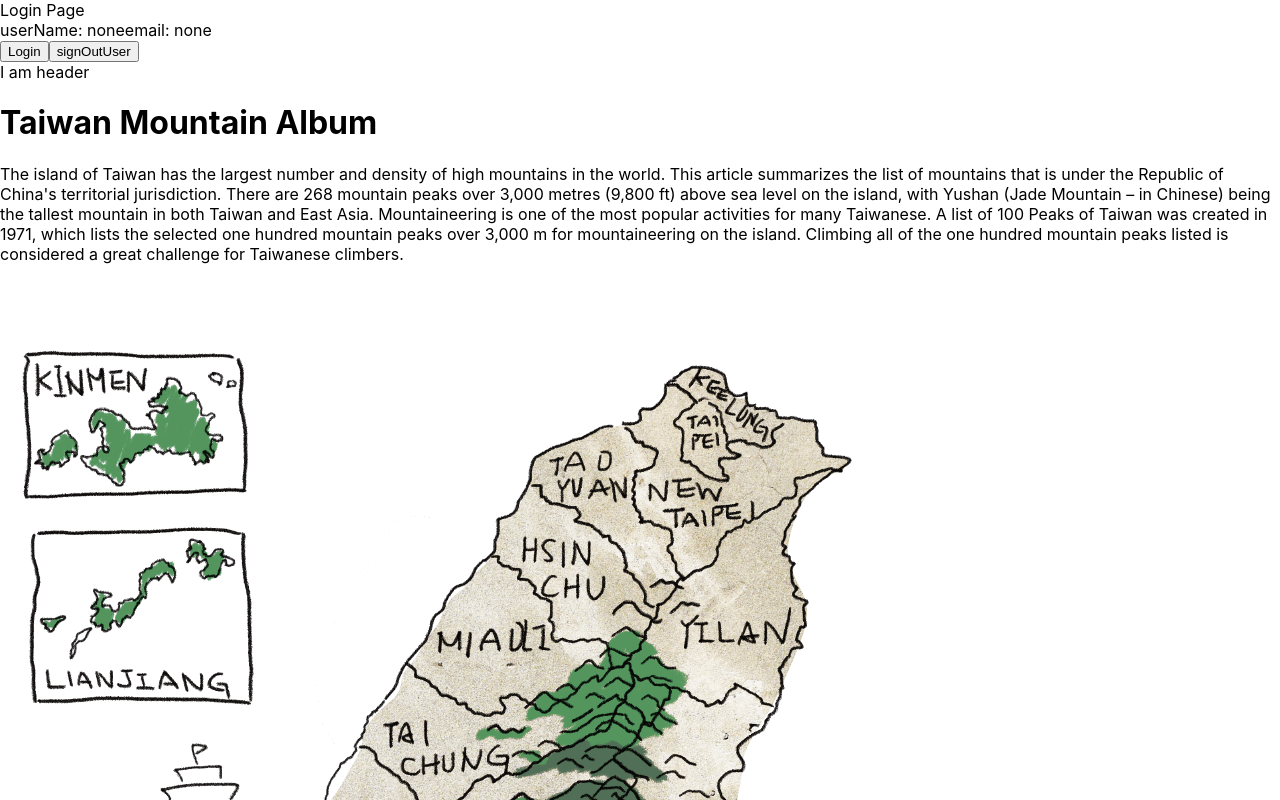
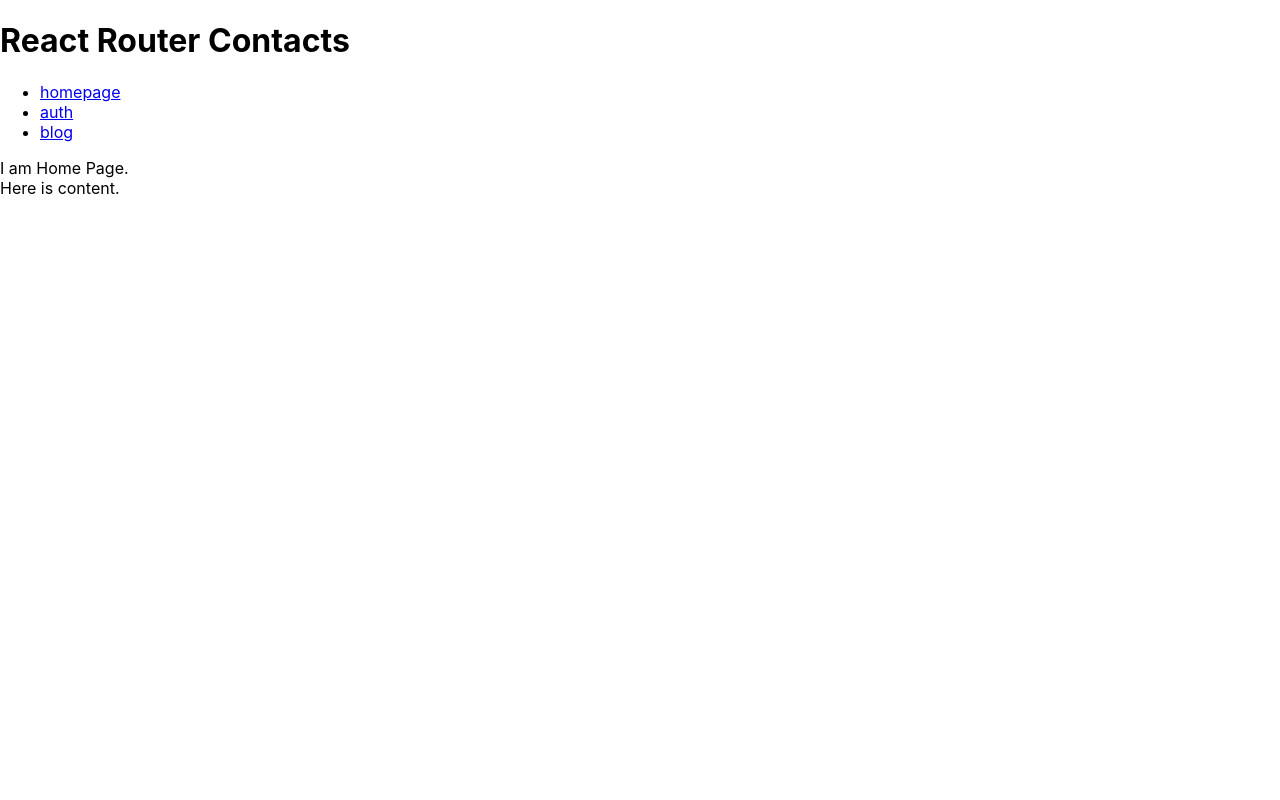
Before and after one commit to dddenrose/Mountain-Guide, a React (Create React App) app: page /homepage in a window 1280 px wide. Shown: the top 800 px of the page. Built offline with nearby package versions, Linux system fonts and the light colour scheme.

Commit message:
add react-router-dom

```diff
--- a/package.json
+++ b/package.json
@@ -13,6 +13,9 @@
     "firebase": "^9.17.1",
     "react": "^18.2.0",
     "react-dom": "^18.2.0",
+    "react-quill": "^2.0.0",
+    "react-router": "^6.8.2",
+    "react-router-dom": "^6.8.2",
     "react-scripts": "5.0.1",
     "typescript": "^4.9.5",
     "web-vitals": "^2.1.4"
--- a/src/App.tsx
+++ b/src/App.tsx
@@ -1,12 +1,54 @@
-import logo from './logo.svg';
-import Mainpage from './container/Mainpage';
+import logo from "./logo.svg";
+import { createBrowserRouter, RouterProvider } from "react-router-dom";
+import { initializeApp } from "firebase/app";
+import { getAnalytics } from "firebase/analytics";
+import ErrorPage from "./component/ErrorPage/ErrorPage";
+import BlogPage from "./container/BlogPage/BlogPage";
+import LoginPage from "./container/LoginPage/LoginPage";
+import Root from "./container/Root/Root";
+import Homepage from "./container/Homepage/Homepage";
+
+
+const firebaseConfig = {
+  apiKey: "AIzaSyD7V17yI2XCjEGW-780SZBmmP7jmf0Qg88",
+  authDomain: "react-mountain-ts.firebaseapp.com",
+  projectId: "react-mountain-ts",
+  storageBucket: "react-mountain-ts.appspot.com",
+  messagingSenderId: "792053469187",
+  appId: "1:792053469187:web:fa7b870233443ad22f3e36",
+  measurementId: "G-EYJFQWYTYF",
+};
+
+const app = initializeApp(firebaseConfig);
+const analytics = getAnalytics(app);
 
 function App() {
-  return (
-    <div className="App">
-      <Mainpage />
-    </div>
-  );
+  const router = createBrowserRouter([
+    {
+      path: "/",
+      element: <Root />,
+      errorElement: <ErrorPage />,
+      children: [
+        {
+          path: "homepage",
+          element: <Homepage app={app} />,
+          errorElement: <ErrorPage />,
+        },
+        {
+          path: "blog",
+          element: <BlogPage />,
+          errorElement: <ErrorPage />,
+        },
+        {
+          path: "auth",
+          element: <LoginPage app={app} />,
+          errorElement: <ErrorPage />,
+        },
+      ],
+    },
+  ]);
+
+  return <RouterProvider router={router} />;
 }
 
 export default App;
--- /dev/null
+++ b/src/component/ErrorPage/ErrorPage.tsx
@@ -0,0 +1,11 @@
+import React from "react";
+
+const ErrorPage = () => {
+  return (
+    <div>
+      Oops, Something Wrong. It will redirect to Homepage after 10 seconds.
+    </div>
+  );
+};
+
+export default ErrorPage;
--- /dev/null
+++ b/src/container/BlogPage/BlogPage.tsx
@@ -0,0 +1,9 @@
+import React from 'react'
+
+const BlogPage = () => {
+  return (
+    <div>BlogPage</div>
+  )
+}
+
+export default BlogPage
--- a/src/container/Homepage/Homepage.tsx
+++ b/src/container/Homepage/Homepage.tsx
@@ -2,23 +2,15 @@ import React from "react";
 import LoginPage from "../LoginPage/LoginPage";
 import taiwanMap from "../../image/illustrator.png";
 
-const Mainpage = ({ app }: { app: any }) => {
+const HomePage = ({ app }: { app: any }) => {
   const infoContent = `The island of Taiwan has the largest number and density of high mountains in the world. This article summarizes the list of mountains that is under the Republic of China's territorial jurisdiction.    There are 268 mountain peaks over 3,000 metres (9,800 ft) above sea level on the island, with Yushan (Jade Mountain – in Chinese) being the tallest mountain in both Taiwan and East Asia. Mountaineering is one of the most popular activities for many Taiwanese. A list of 100 Peaks of Taiwan was created in 1971, which lists the selected one hundred mountain peaks over 3,000 m for mountaineering on the island. Climbing all of the one hundred mountain peaks listed is considered a great challenge for Taiwanese climbers.`;
 
   return (
     <div className="mainpage">
-      <div className="header">I am header</div>
-      <div className="content">
-        <div className="mainInformation">
-          <h1 className="title">Taiwan Mountain Album</h1>
-          <div className="info">{infoContent}</div>
-        </div>
-        <div className="image">
-          <img src={taiwanMap}></img>
-        </div>
-      </div>
+      <div className="header">I am Home Page.</div>
+      <div>Here is content.</div>
     </div>
   );
 };
 
-export default Mainpage;
+export default HomePage;
--- a/src/container/Mainpage.tsx
+++ /dev/null
@@ -1,30 +0,0 @@
-import React from "react";
-import taiwanMap from "../image/map.jpg";
-import { initializeApp } from "firebase/app";
-import { getAnalytics } from "firebase/analytics";
-import LoginPage from "./LoginPage/LoginPage";
-import Homepage from "./Homepage/Homepage";
-
-const firebaseConfig = {
-  apiKey: "AIzaSyD7V17yI2XCjEGW-780SZBmmP7jmf0Qg88",
-  authDomain: "react-mountain-ts.firebaseapp.com",
-  projectId: "react-mountain-ts",
-  storageBucket: "react-mountain-ts.appspot.com",
-  messagingSenderId: "792053469187",
-  appId: "1:792053469187:web:fa7b870233443ad22f3e36",
-  measurementId: "G-EYJFQWYTYF",
-};
-
-const app = initializeApp(firebaseConfig);
-const analytics = getAnalytics(app);
-
-const Mainpage = () => {
-  return (
-    <div className="body">
-      <LoginPage app={app} />
-      <Homepage app={app} />
-    </div>
-  );
-};
-
-export default Mainpage;
--- /dev/null
+++ b/src/container/Root/Root.tsx
@@ -0,0 +1,30 @@
+import React from "react";
+import { Outlet } from "react-router-dom";
+
+const Root = () => {
+  return (
+    <>
+      <div id="sidebar">
+        <h1>React Router Contacts</h1>
+        <nav>
+          <ul>
+            <li>
+              <a href={`/homepage`}>homepage</a>
+            </li>
+            <li>
+              <a href={`/auth`}>auth</a>
+            </li>
+            <li>
+              <a href={`/blog`}>blog</a>
+            </li>
+          </ul>
+        </nav>
+      </div>
+      <div id="detail">
+        <Outlet />
+      </div>
+    </>
+  );
+};
+
+export default Root;
```
Also changed, not shown: src/component/MainHeader/MainHeader.tsx (added, +15 -0 lines), 1 other file (tests, documents, lock files or other folders).
